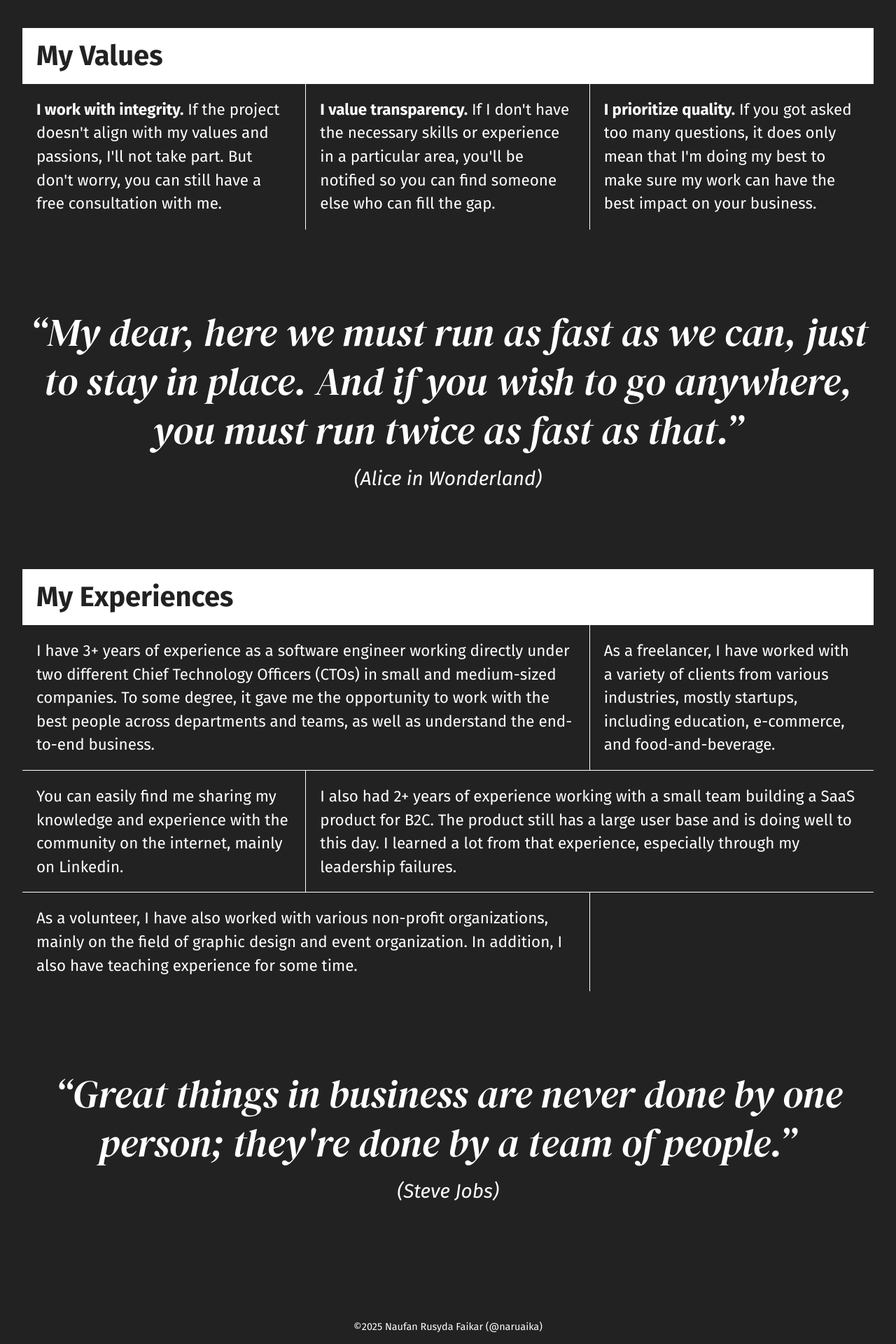
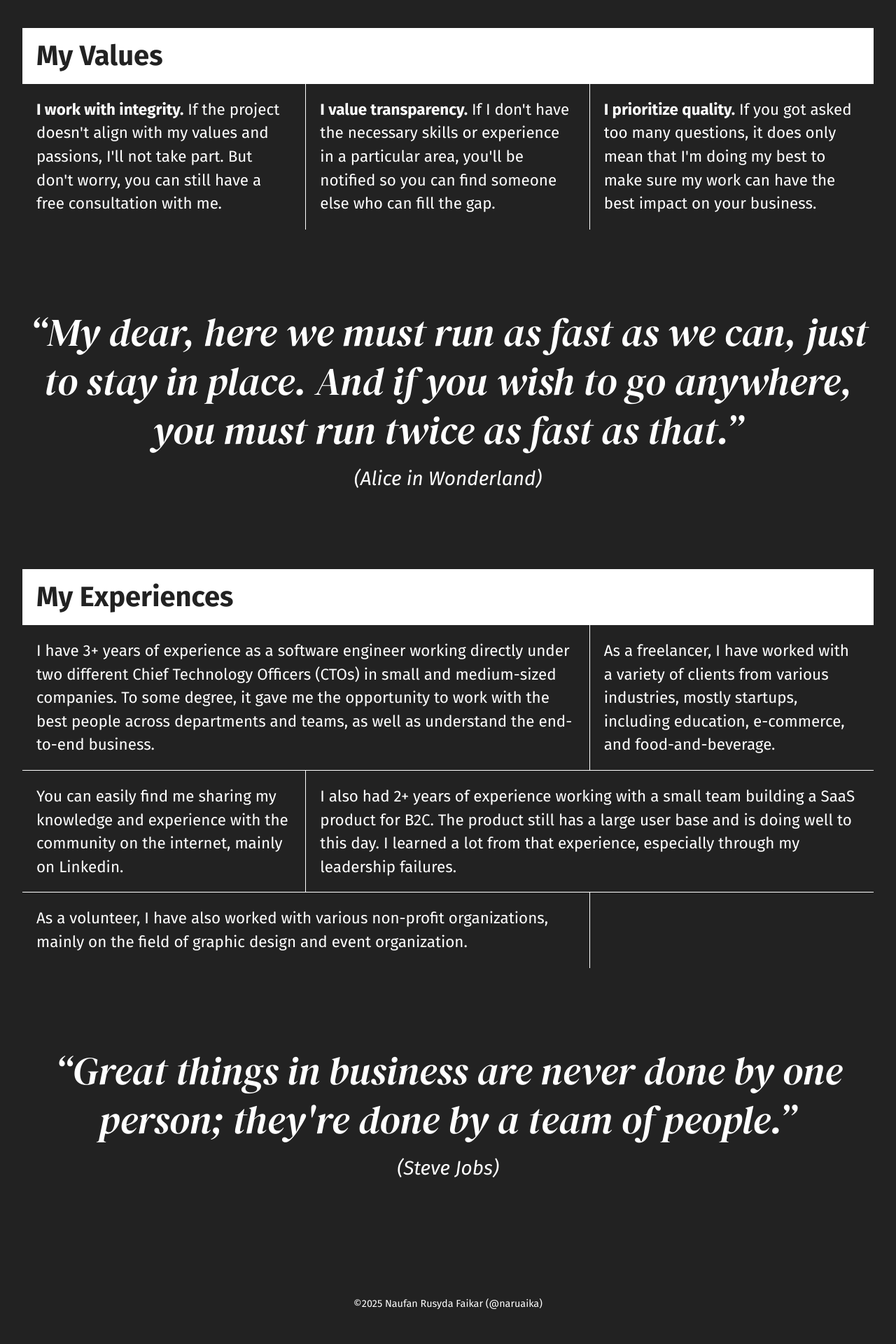
Before and after one commit to naruaika/naruaika.github.io, a Jekyll site: the page built from index.html, in a window 1280 px wide. Shown: the part 1298-3218 px from the top of the page at 70% size. Built offline with Jekyll 4.4.1, drawn with Linux system fonts in a browser that asks for light colours; after the commit the page ends 3185 px from its top, so only the background shows below that.

Commit message:
Re-layout the index page

```diff
--- a/index.html
+++ b/index.html
@@ -421,6 +421,10 @@ title: Software Engineer
                 grid-column: unset;
                 grid-row: unset;
             }
+
+            .box:nth-child(7) {
+                display: none;
+            }
         }
     }
 
@@ -515,7 +519,7 @@ title: Software Engineer
             As a freelancer, I have worked with a variety of clients from various industries, mostly startups, including education, <span style="white-space:nowrap">e-commerce</span>, and food-and-beverage.
         </div>
         <div class="box" aria-label="Volunteer experience">
-            As a volunteer, I have also worked with various non-profit organizations, mainly on the field of graphic design and event organization. In addition, I also have teaching experience for some time.
+            As a volunteer, I have also worked with various non-profit organizations, mainly on the field of graphic design and event organization. <!-- In addition, I also have teaching experience for some time. -->
         </div>
         <div class="box" aria-label="Community presence">
             You can easily find me sharing my knowledge and experience with the community on the internet, mainly on Linkedin.
```
